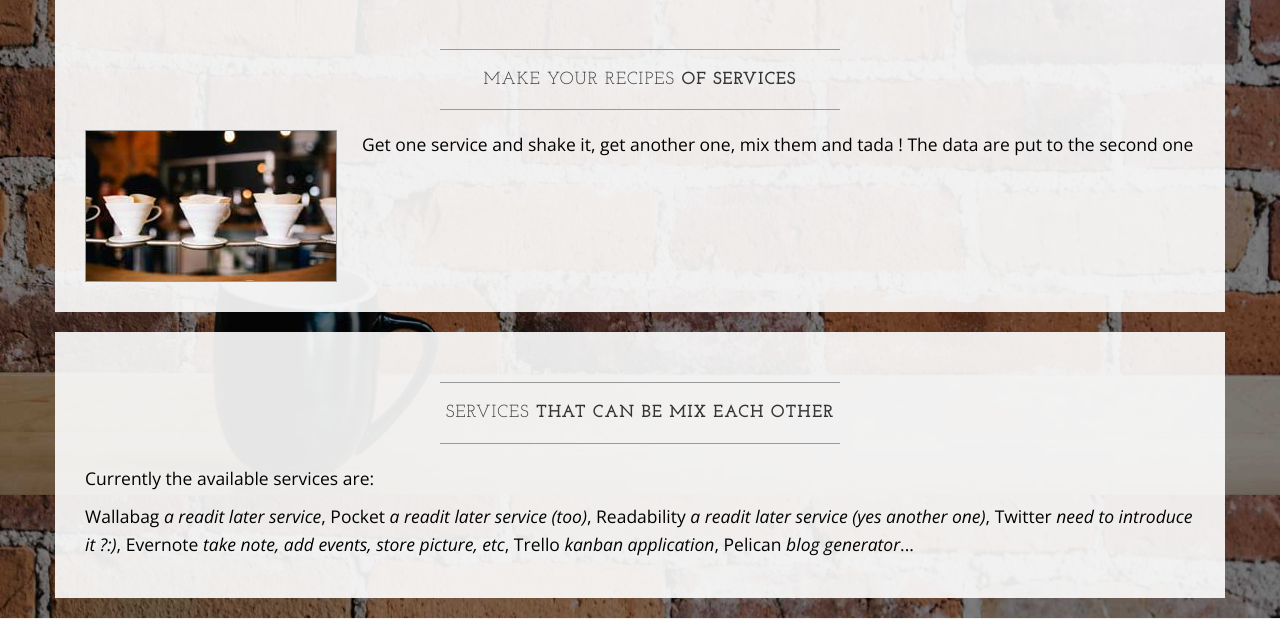
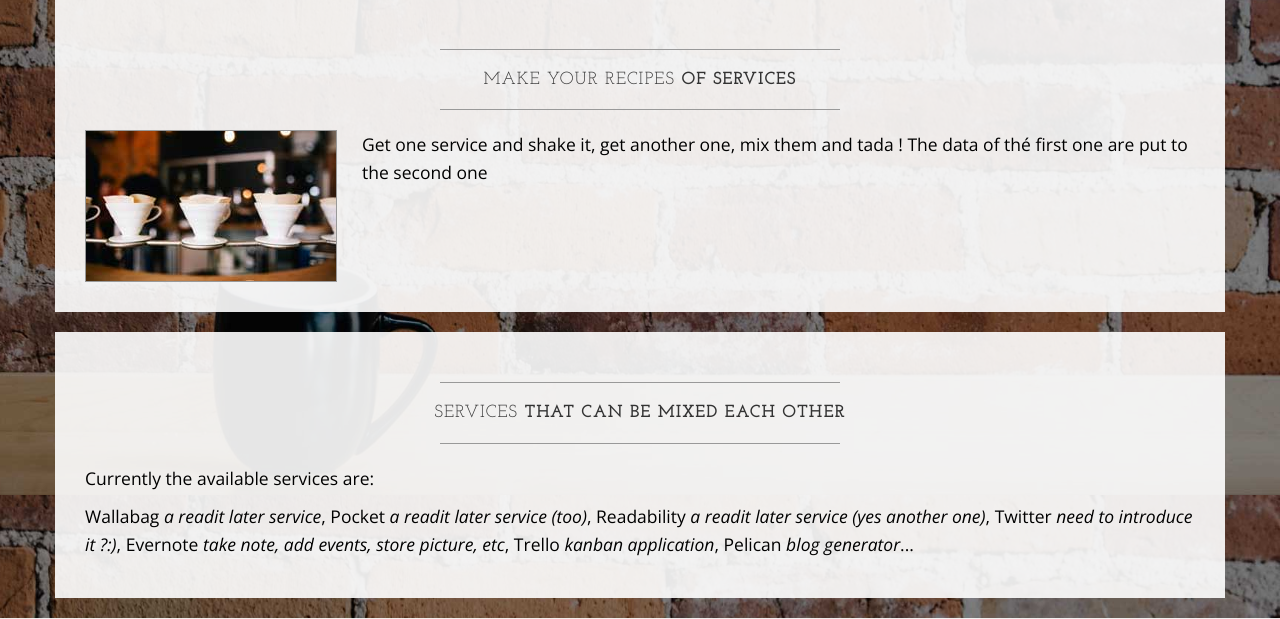
Before and after one commit to foxmask/trigger-happy.eu, a Django app: template templates/th_home.html in a window 1280 px wide. Shown: the part 1105-1724 px from the top of the page. Run offline with Django 3.2, Linux system fonts and the light colour scheme; the template is opened without the code that fills it, so the values that code supplies are empty; some libraries are stand-ins or nearby versions.

Commit message:
Update th_home.html

```diff
--- a/templates/th_home.html
+++ b/templates/th_home.html
@@ -127,7 +127,7 @@
                     <hr>
                     <img class="img-responsive img-border img-left" src="{% static "img/intro-pic.jpg"%}" alt="">
                     <hr class="visible-xs">
-                    <p>Get one service and shake it, get another one, mix them and tada ! The data are put to the second one</p>
+                    <p>Get one service and shake it, get another one, mix them and tada ! The data of thé first one are put to the second one</p>
                 </div>
             </div>
         </div>
@@ -137,7 +137,7 @@
                 <div class="col-lg-12">
                     <hr>
                     <h2 class="intro-text text-center">Services
-                        <strong>that can be mix each other</strong>
+                        <strong>that can be mixed each other</strong>
                     </h2>
                     <hr>
                     <p>Currently the available services are:</p>
```
